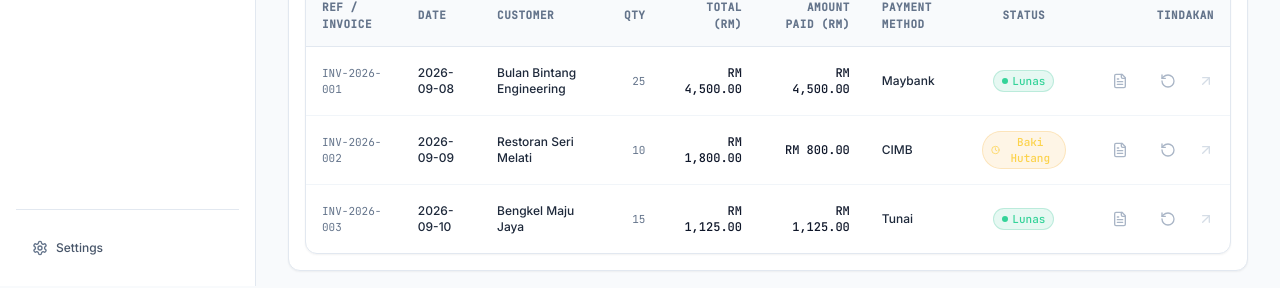
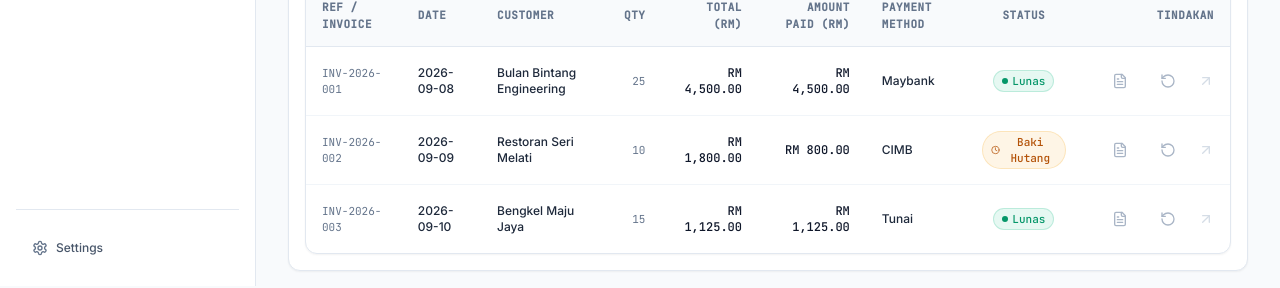
Before and after one commit to Amran-KakiTekno/ezibiz-akaun, a React (Vite) app: page / in a window 1280 px wide. Shown: the part 514-802 px from the top of the page. Built offline with nearby package versions, Linux system fonts and the light colour scheme.

Commit message:
fix(theme): paired light/dark tokens in sales ledger grid

```diff
--- a/src/components/FinancialDataGrid.jsx
+++ b/src/components/FinancialDataGrid.jsx
@@ -15,15 +15,15 @@ export default function FinancialDataGrid({
 
     if (lower.includes('lunas') || lower.includes('paid')) {
       return (
-        <span className="inline-flex items-center gap-1 px-2 py-0.5 rounded-full text-[11px] font-medium font-mono bg-emerald-500/10 text-emerald-400 border border-emerald-500/20 shadow-rim">
-          <span className="w-1.5 h-1.5 rounded-full bg-emerald-400" />
+        <span className="inline-flex items-center gap-1 px-2 py-0.5 rounded-full text-[11px] font-medium font-mono bg-emerald-500/10 text-emerald-600 dark:text-emerald-400 border border-emerald-500/20 shadow-rim">
+          <span className="w-1.5 h-1.5 rounded-full bg-emerald-600 dark:bg-emerald-400" />
           <span>{status}</span>
         </span>
       );
     }
     if (lower.includes('hutang') || lower.includes('pending') || lower.includes('pemiutang')) {
       return (
-        <span className="inline-flex items-center gap-1 px-2 py-0.5 rounded-full text-[11px] font-medium font-mono bg-amber-500/10 text-amber-300 border border-amber-500/20 shadow-rim">
+        <span className="inline-flex items-center gap-1 px-2 py-0.5 rounded-full text-[11px] font-medium font-mono bg-amber-500/10 text-amber-700 dark:text-amber-300 border border-amber-500/20 shadow-rim">
           <Clock className="w-3 h-3" />
           <span>{status}</span>
         </span>
@@ -31,14 +31,14 @@ export default function FinancialDataGrid({
     }
     if (lower.includes('batal') || lower.includes('void')) {
       return (
-        <span className="inline-flex items-center gap-1 px-2 py-0.5 rounded-full text-[11px] font-medium font-mono bg-rose-500/10 text-rose-400 border border-rose-500/20 shadow-rim">
+        <span className="inline-flex items-center gap-1 px-2 py-0.5 rounded-full text-[11px] font-medium font-mono bg-rose-500/10 text-rose-600 dark:text-rose-400 border border-rose-500/20 shadow-rim">
           <XCircle className="w-3 h-3" />
           <span>{status}</span>
         </span>
       );
     }
     return (
-      <span className="inline-flex items-center px-2 py-0.5 rounded-full text-[11px] font-mono bg-zinc-800 text-zinc-300 border border-white/10">
+      <span className="inline-flex items-center px-2 py-0.5 rounded-full text-[11px] font-mono bg-slate-100 dark:bg-zinc-800 text-slate-700 dark:text-zinc-300 border border-slate-200 dark:border-white/10">
         {status}
       </span>
     );
```
